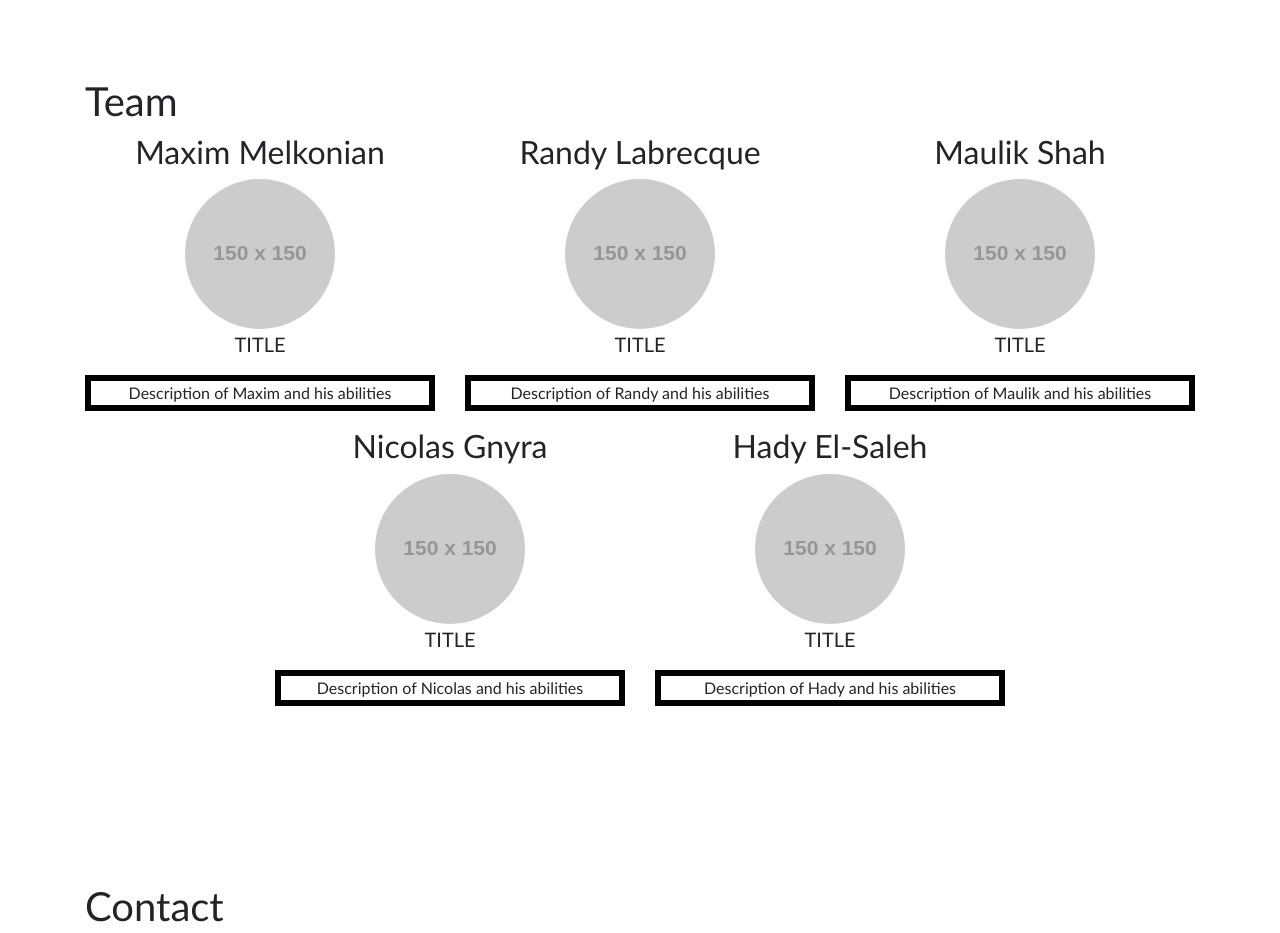
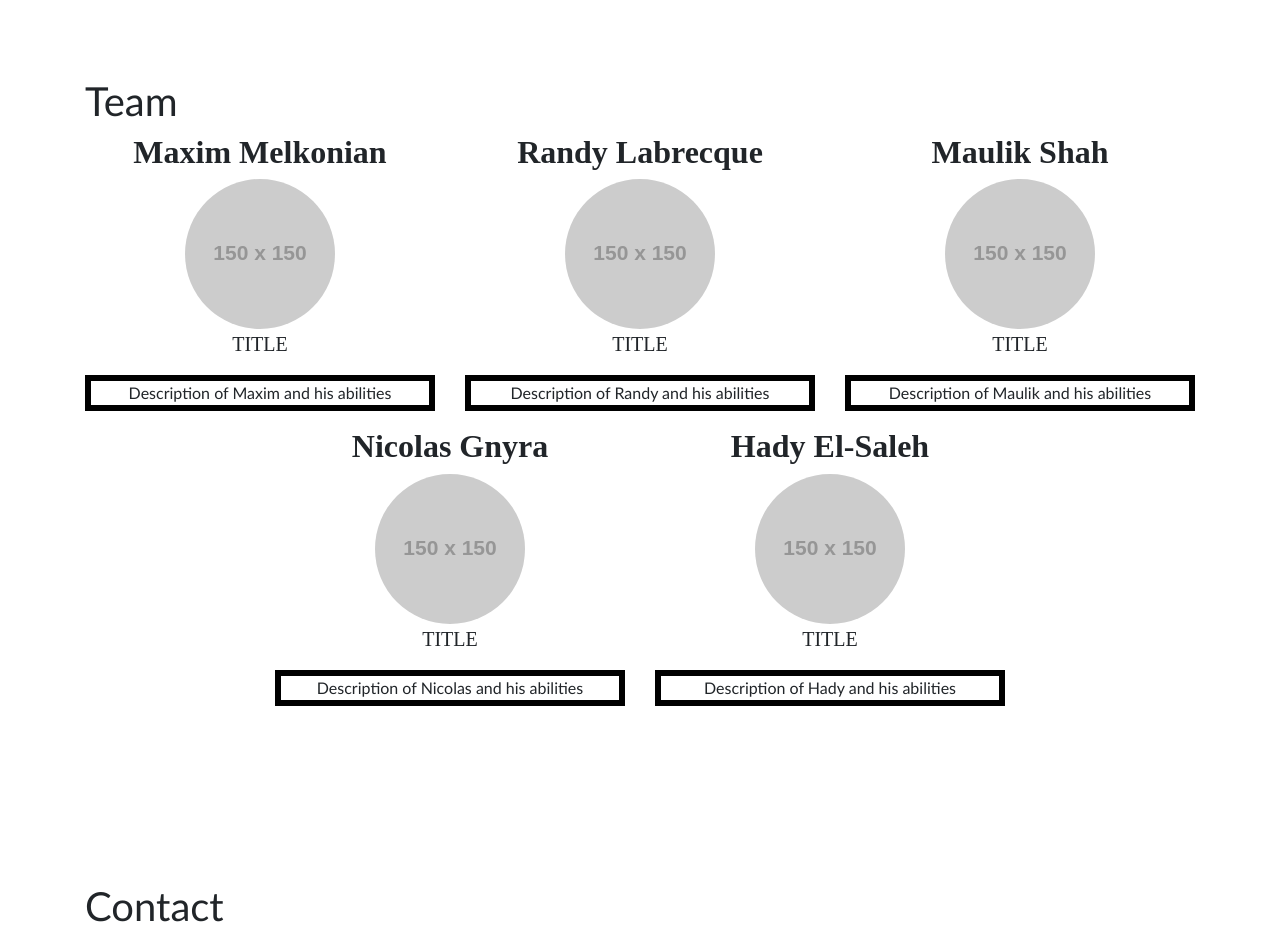
Before and after one commit to littlehadi/PicmeApp, a plain HTML site: page index.html in a window 1280 px wide. Shown: the part 1720-2653 px from the top of the page. Drawn offline with nearby package versions, Linux system fonts and the light colour scheme; some packages are replaced by stand-ins of ours; placeholder pictures from the web are drawn by us; a script that the page names is missing.

Commit message:
Added Font CSS to CSS File

```diff
--- a/style.css
+++ b/style.css
@@ -185,7 +185,18 @@ section#pricing {
 section#team {
 
 }
-
+p.title{
+    font-family: "Times New Roman", Times, serif;
+    font-size: 80;
+    text-align: center;
+    font-weight: bold;
+    }
+h2.name{
+    font-family: "Times New Roman", Times, serif;
+    font-size: 80;
+    text-align: center;
+    font-weight: bold;
+    }
 .team-member {
     text-align: center;
 }
```
